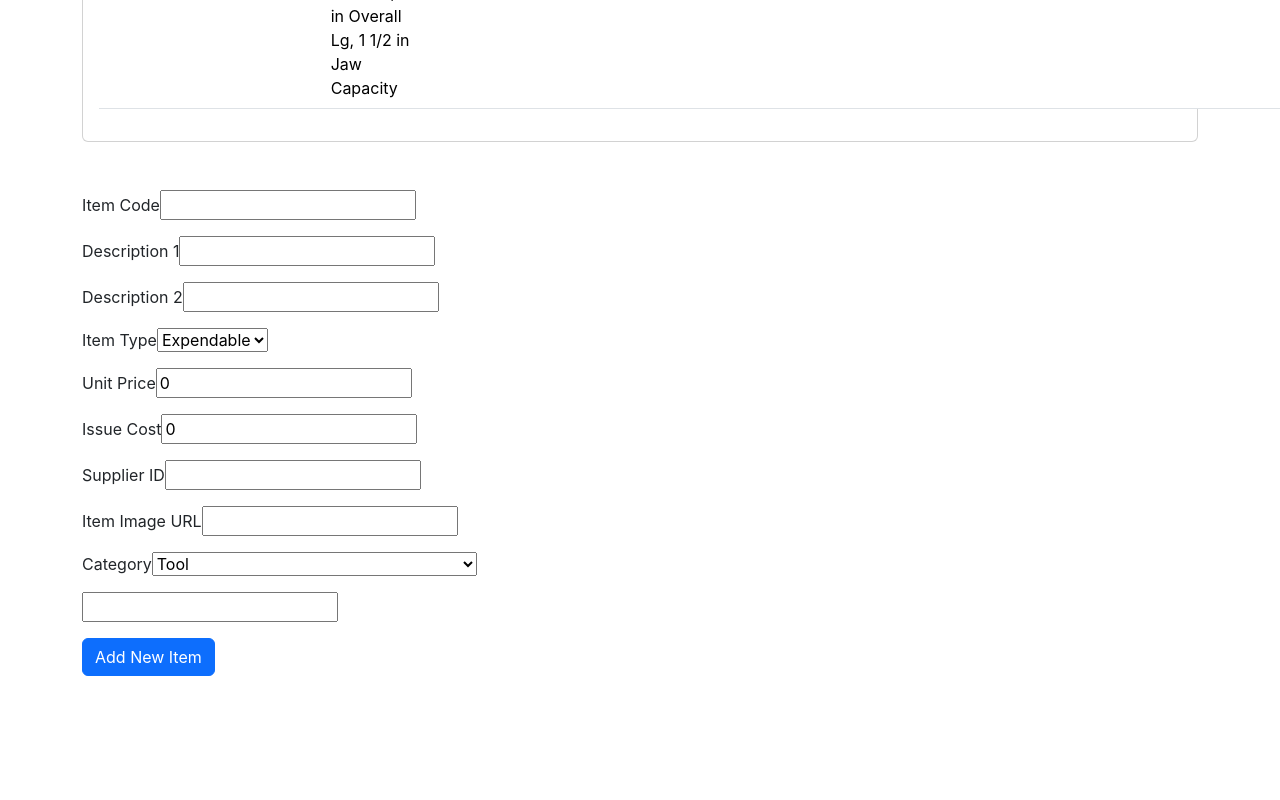
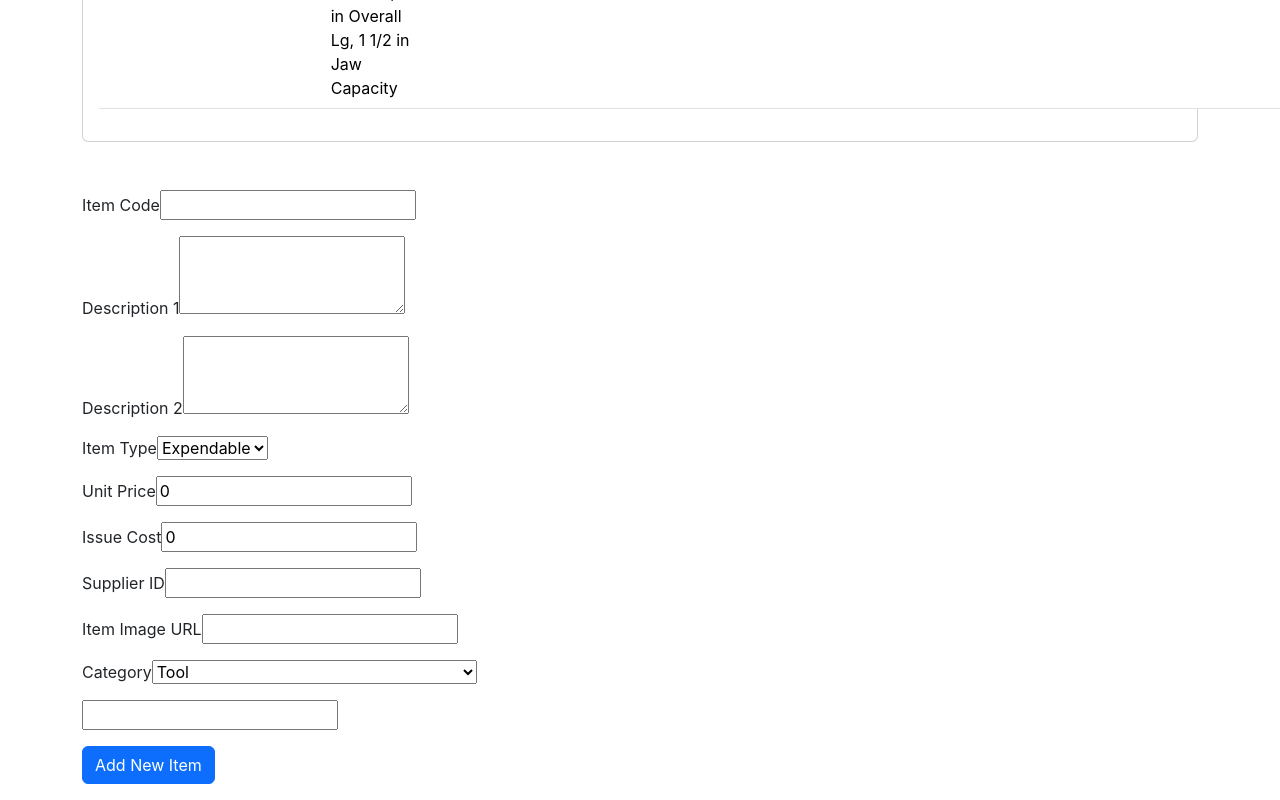
Before and after one commit to Yamako123456/tool-room-app, a React (Create React App) app: page / in a window 1280 px wide. Shown: the part 905-1705 px from the top of the page. Before the commit the page ends 1597 px from the top, so only its background shows below. Built offline with nearby package versions, Linux system fonts and the light colour scheme.

Commit message:
reset form function added

```diff
--- a/src/components/ItemModuleComponent.js
+++ b/src/components/ItemModuleComponent.js
@@ -58,7 +58,6 @@ function ItemModuleComponent() {
         cateory,
         subCategory ) => {
 
-
             const newItem = {
                 code: code,
                 description1: description1,
@@ -72,7 +71,6 @@ function ItemModuleComponent() {
                 subCategory:subCategory
             }
 
-            console.log('Inside of addItem ', newItem)
             setItems(items => [...items, newItem])
     }
 
--- a/src/components/NewItemForm.js
+++ b/src/components/NewItemForm.js
@@ -38,7 +38,7 @@ function NewItemForm(props) {
     const [subCategory, setSubCategory] = useState('');
 
     const submitItem = () => {
-        console.log('submitItem was called')
+
         if ( code !== '' &&
             description1 !== '' &&
             unitPrice!== '' &&
@@ -46,7 +46,6 @@ function NewItemForm(props) {
             suppierId !== '' &&
             itemImage !== ''
         ){
-            console.log('ready to add')
             props.addItem(
                 code,
                 description1,
@@ -59,9 +58,23 @@ function NewItemForm(props) {
                 cateory,
                 subCategory
             );
+
+            resetForm();
         }
     }
 
+    const resetForm = () => {
+        setCode('');
+        setDescription1('');
+        setDescription2('');
+        setItemType(ItemTypes.EXPENDABLE);
+        setUnitPrice('0');
+        setIssueCost('0');
+        setSuppierId('');
+        setItemImage('');
+        setCateory(ItemCategories.TOOL);
+        setSubCategory('');
+    }
 
     return (
         <div className='container mt-5 mb-3'>
@@ -75,23 +88,23 @@ function NewItemForm(props) {
                 </div>
                 <div className='mb-3'>
                     <label className='form label'>Description 1</label>
-                    <input className='form control' type='text' required
+                    <textarea className='form control' rows={3} required
                         value={description1}
                         onChange={(event) => setDescription1(event.target.value)}
-                    ></input>
+                    ></textarea>
                 </div>
                 <div className='mb-3'>
                     <label className='form label'>Description 2</label>
-                    <input className='form control' type='text'
+                    <textarea className='form control'  rows={3}
                         value={description2}
                         onChange={(event) => setDescription2(event.target.value)}
-                    ></input>
+                    ></textarea>
                 </div>
                 <div className='mb-3'>
                     <label className='form label'>Item Type</label>
                     <select className='form control'
                         value={itemType}
-                        onChange={(event) => setItemType(event.target.value)}
+                        onChange={(event) => setItemType(event.target.vagitlue)}
                     >
                         {Object.entries(ItemTypes).map(([key, value]) =>
                         (
```
